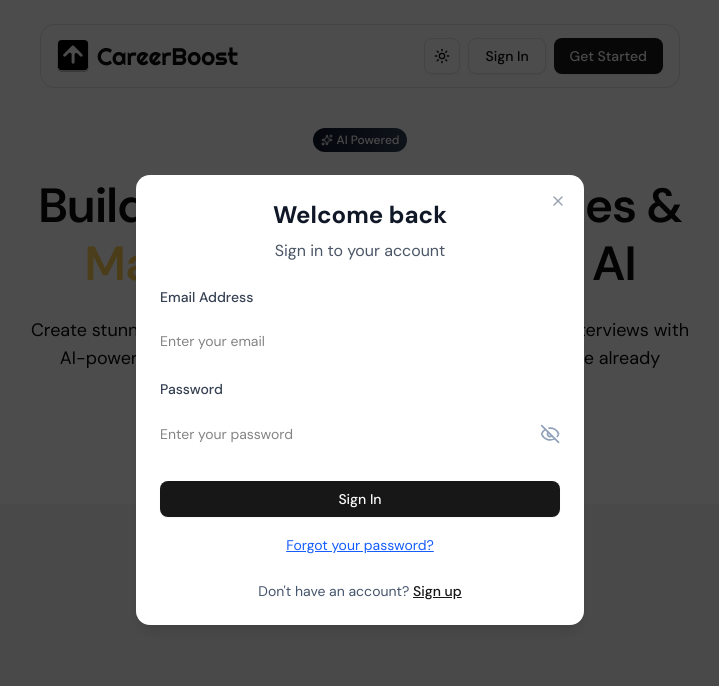
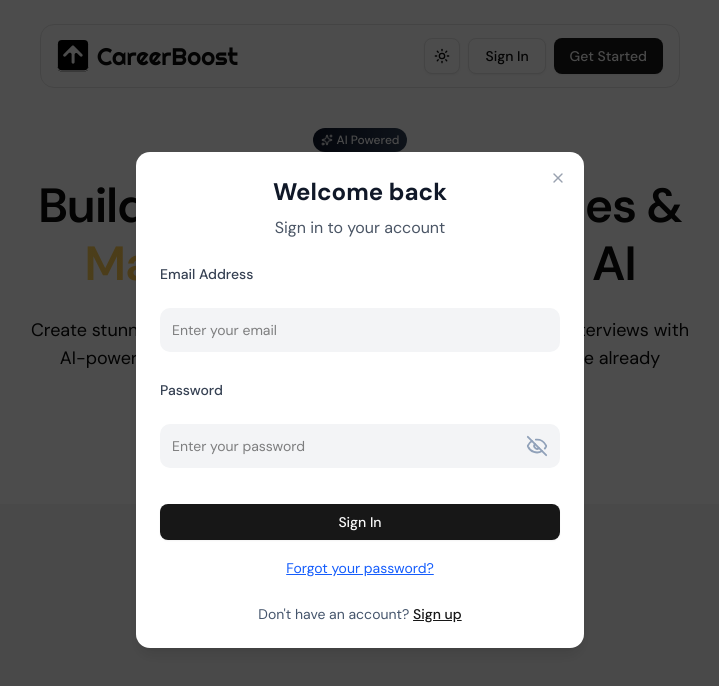
Before and after one commit to Karoll-e/career-boost, a React (Vite) app in the folder frontend/career-boost/: page / in a window 1280 px wide. Both pictures are taken after a click on the button "Sign In". Shown: the top 686 px of the page, without its empty margins (280-999 px from the left). Built offline with nearby package versions, Linux system fonts and the light colour scheme.

Commit message:
Enhance Input component styles with improved padding and layout adjustments

```diff
--- a/frontend/career-boost/src/components/Inputs/Input.jsx
+++ b/frontend/career-boost/src/components/Inputs/Input.jsx
@@ -11,25 +11,24 @@ const Input = ({ value, onChange, label, placeholder, type }) => {
     <div>
       <label
         htmlFor="email"
-        className="block text-sm font-medium text-gray-700 mb-1"
+        className="block text-sm font-medium text-gray-700"
       >
         {label}
       </label>
 
-      <div className="input-box">
+      <div className="input-box relative">
         <input
           htmlFor="password"
           type={
             type == "password" ? (showPassword ? "text" : "password") : type
           }
           placeholder={placeholder}
-          className="w-full bg-transparent outline-none"
+          className="w-full bg-gray-100 outline-none rounded-lg p-3 pr-12" // Added pr-12 for right padding
           value={value}
           onChange={(e) => onChange(e)}
         />
-
         {type === "password" && (
-          <>
+          <div className="absolute right-3 top-1/2 transform -translate-y-1/2">
             {showPassword ? (
               <Eye
                 size={22}
@@ -43,7 +42,7 @@ const Input = ({ value, onChange, label, placeholder, type }) => {
                 onClick={() => toggleShowPassword()}
               />
             )}
-          </>
+          </div>
         )}
       </div>
     </div>
```
